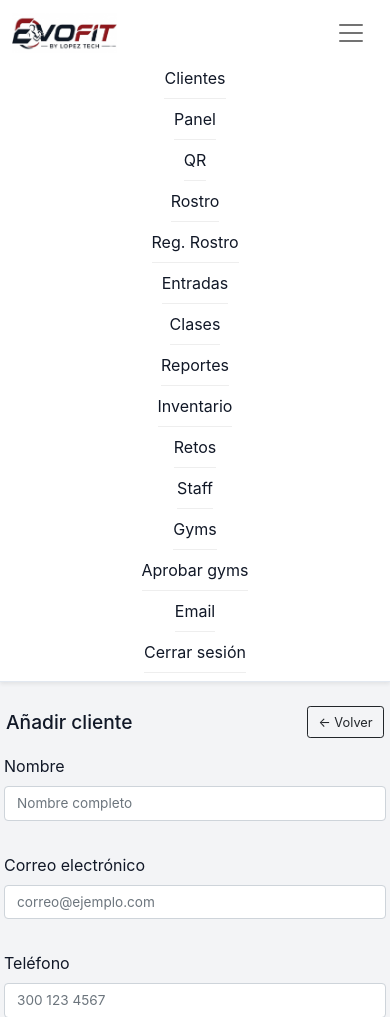
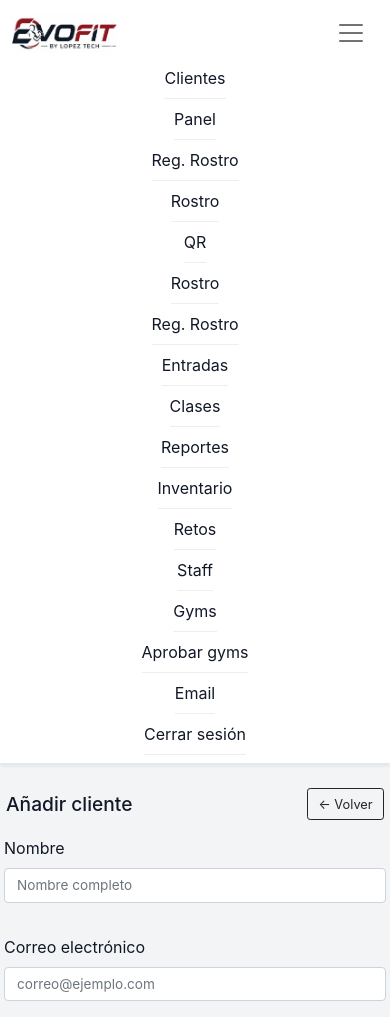
Before and after one commit to LopezTechLT/evofit, a Flask app: page /add_client in a window 390 px wide, after a click that opens the changed part. Shown: the top 1017 px of the page. Run offline with Flask 3, Linux system fonts and the light colour scheme; a user stored in the database is signed in.

Commit message:
Add face register/checkin links to hamburger menu

```diff
--- a/backend/templates/base.html
+++ b/backend/templates/base.html
@@ -60,6 +60,8 @@
                         {% else %}
                             <li class="nav-item d-lg-none"><a class="nav-link" href="{{ url_for('main.clients') }}">Clientes</a></li>
                             <li class="nav-item d-lg-none"><a class="nav-link" href="{{ url_for('admin.dashboard') }}">Panel</a></li>
+                            <li class="nav-item d-lg-none"><a class="nav-link" href="{{ url_for('main.face_register_page') }}">Reg. Rostro</a></li>
+                            <li class="nav-item d-lg-none"><a class="nav-link" href="{{ url_for('main.face_checkin_page') }}">Rostro</a></li>
                             <li class="nav-item"><a class="nav-link" href="{{ url_for('main.escaner') }}">QR</a></li>
                             <li class="nav-item"><a class="nav-link" href="{{ url_for('main.face_checkin_page') }}">Rostro</a></li>
                             <li class="nav-item"><a class="nav-link" href="{{ url_for('main.face_register_page') }}">Reg. Rostro</a></li>
```
